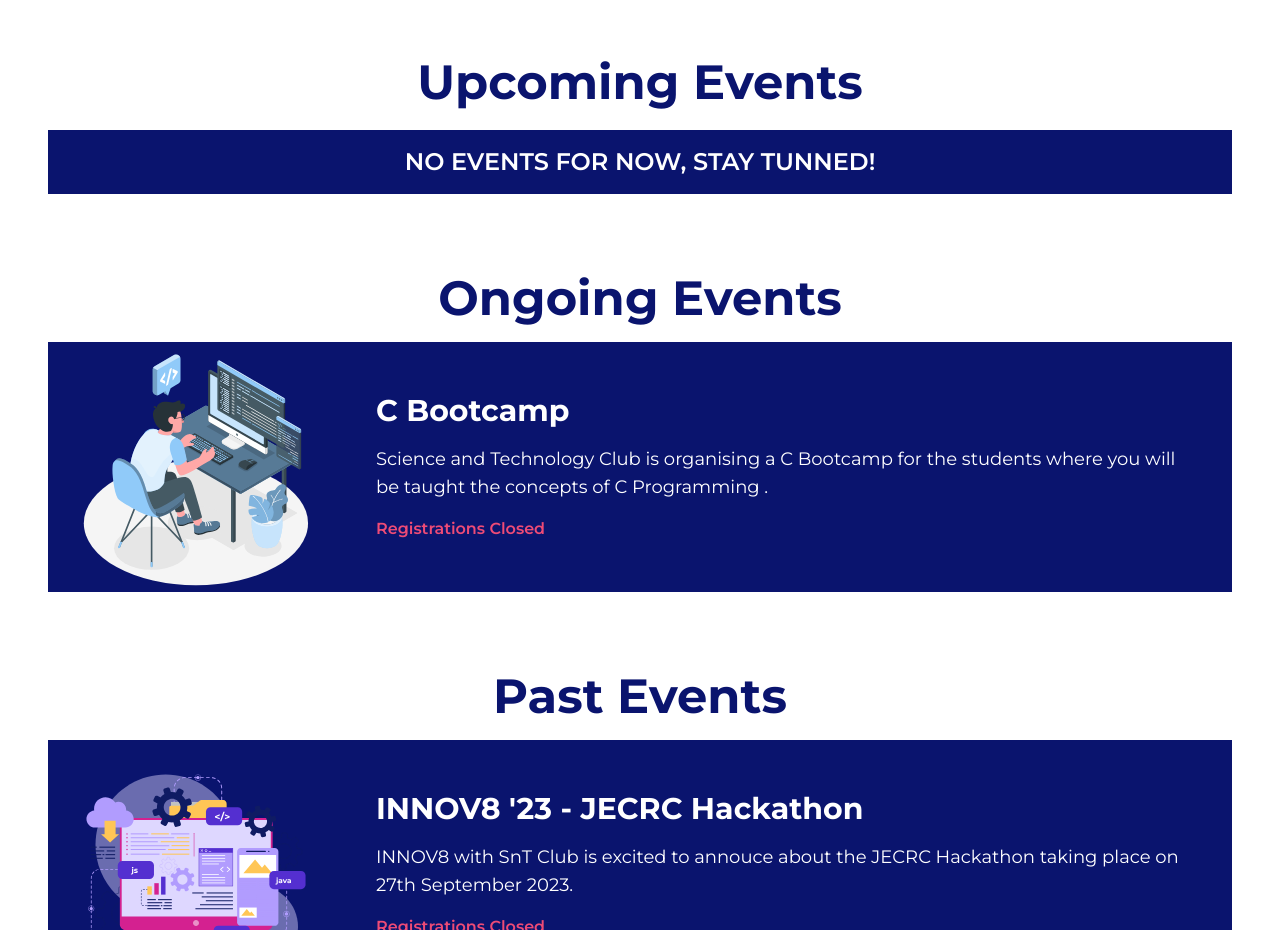
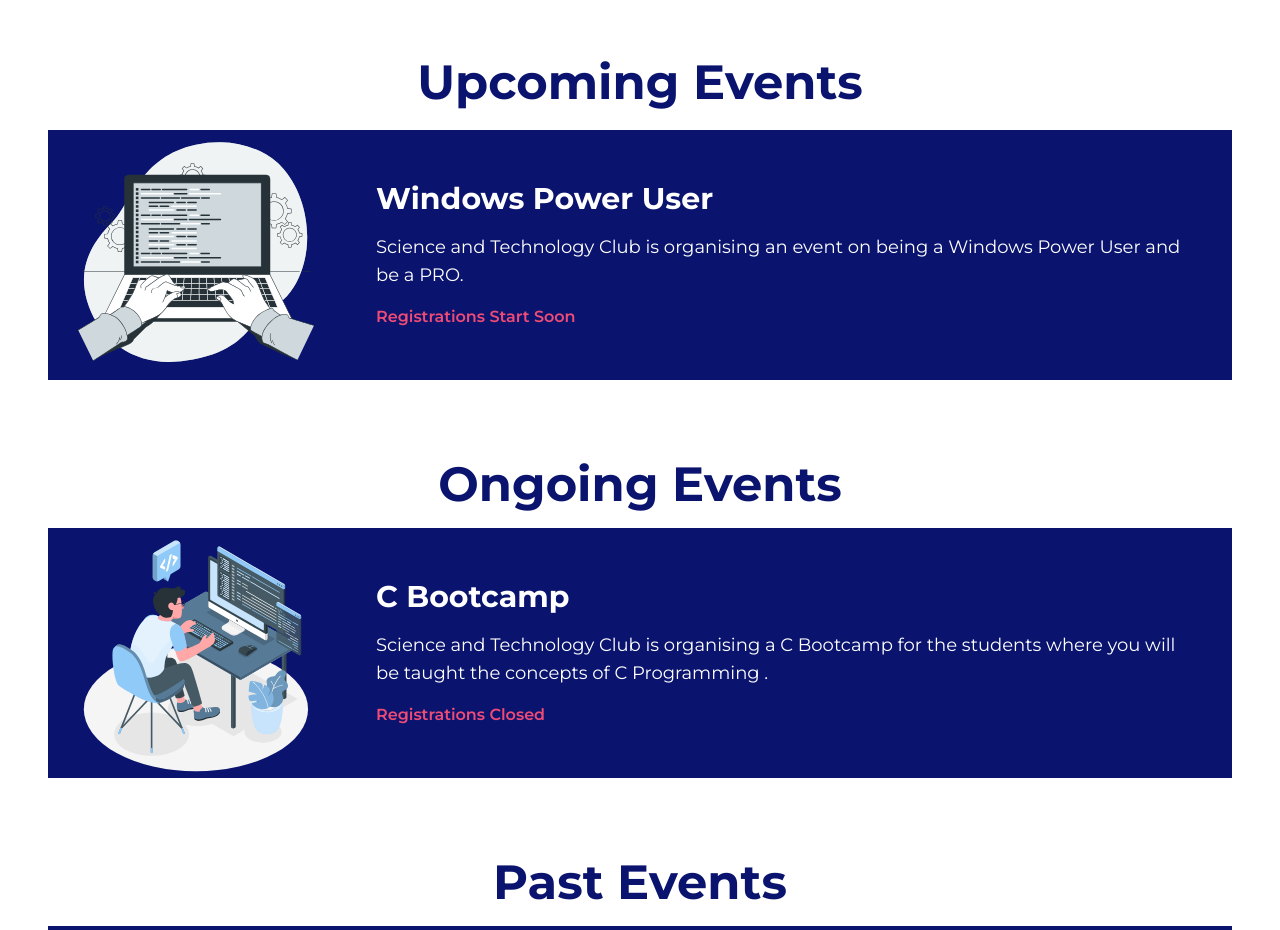
Before and after one commit to snt-club/snt-club.vercel.app, a Next.js app: page / in a window 1280 px wide. Shown: the part 2520-3450 px from the top of the page. Built offline with nearby package versions, Linux system fonts and the light colour scheme.

Commit message:
Windows Power User Event

```diff
--- a/components/main-sections/events.tsx
+++ b/components/main-sections/events.tsx
@@ -6,6 +6,7 @@ import jecrchack from "@/assets/svg/jecrchack.svg";
 import cbootcamp from "@/assets/svg/c_bootcamp.svg";
 import cws2 from "@/assets/svg/cws2.svg";
 import aarambh from "@/assets/svg/aarambh.svg";
+import windows from "@/assets/svg/windows.svg";
 
 function events() {
   return (
@@ -15,25 +16,29 @@ function events() {
           <p className="text-2xl md:text-5xl font-bold pt-4">Upcoming Events</p>
         </div>
 
-        <div className="w-full mx-auto mb-6 mt-[10px] md:mt-[20px]">
-          {/* <div className="bg-[#0A146E] text-white p-4\ grid grid-cols-12">
+        <div className="w-full mx-auto mb-6 mt-[10px] md:mt-[20px]"></div>
+
+        <div className="w-full mx-auto mt-[10px] md:mt-[20px]">
+          <div className="bg-[#0A146E] text-white p-4 grid text-center text-2xl font-semibold hidden">
+            NO EVENTS FOR NOW, STAY TUNNED!
+          </div>
+          <div className="bg-[#0A146E] text-white p-4\ grid grid-cols-12">
             <div className="col-span-12 md:col-span-3 mx-auto">
-              <Image src={cbootcamp} alt="Event Icon" width={250} />
+              <Image src={windows} alt="Event Icon" width={250} />
             </div>
             <div className="col-span-12 md:col-span-9 my-auto px-4 md:px-8 py-4">
               <div>
                 <p className="text-xl md:text-3xl font-bold pb-2 md:pb-4">
-                  C Bootcamp
+                  Windows Power User
                 </p>
               </div>
               <div>
                 <p className="text-sm md:text-lg pb-2 md:pb-4">
-                  Science and Technology Club is organising a C Bootcamp for the
-                  students where you will be taught the concepts of C
-                  Programming .
+                  Science and Technology Club is organising an event on being a
+                  Windows Power User and be a PRO.
                 </p>
               </div>
-              <div className="">
+              <div className="hidden">
                 <Link href="/events/cbootcamp23">
                   <p className="px-2 py-1 bg-[#EE4B76] w-fit border border-[#EE4B76] text-center font-semibold hover:text-[#EE4B76] hover:bg-opacity-0">
                     Register Now
@@ -41,17 +46,16 @@ function events() {
                 </Link>
               </div>
               <div>
-                <p className="font-semibold text-[#EE4B76] hidden">
+                <p className="font-semibold text-[#EE4B76]">
                   Registrations Start Soon
                 </p>
               </div>
+              <div>
+                <p className="font-semibold text-[#EE4B76] hidden">
+                  Registrations Closed
+                </p>
+              </div>
             </div>
-          </div> */}
-        </div>
-
-        <div className="w-full mx-auto mt-[10px] md:mt-[20px]">
-          <div className="bg-[#0A146E] text-white p-4 grid text-center text-2xl font-semibold">
-            NO EVENTS FOR NOW, STAY TUNNED!
           </div>
         </div>
       </div>
@@ -79,18 +83,18 @@ function events() {
                   Programming .
                 </p>
               </div>
-              {/* <div className="">
+              <div className="hidden">
                 <Link href="/events/cbootcamp23">
                   <p className="px-2 py-1 bg-[#EE4B76] w-fit border border-[#EE4B76] text-center font-semibold hover:text-[#EE4B76] hover:bg-opacity-0">
                     Register Now
                   </p>
                 </Link>
-              </div> */}
-              {/* <div>
+              </div>
+              <div>
                 <p className="font-semibold text-[#EE4B76] hidden">
                   Registrations Start Soon
                 </p>
-              </div> */}
+              </div>
               <div>
                 <p className="font-semibold text-[#EE4B76]">
                   Registrations Closed
```
Also changed, not shown: assets/svg/windows.svg (added).
